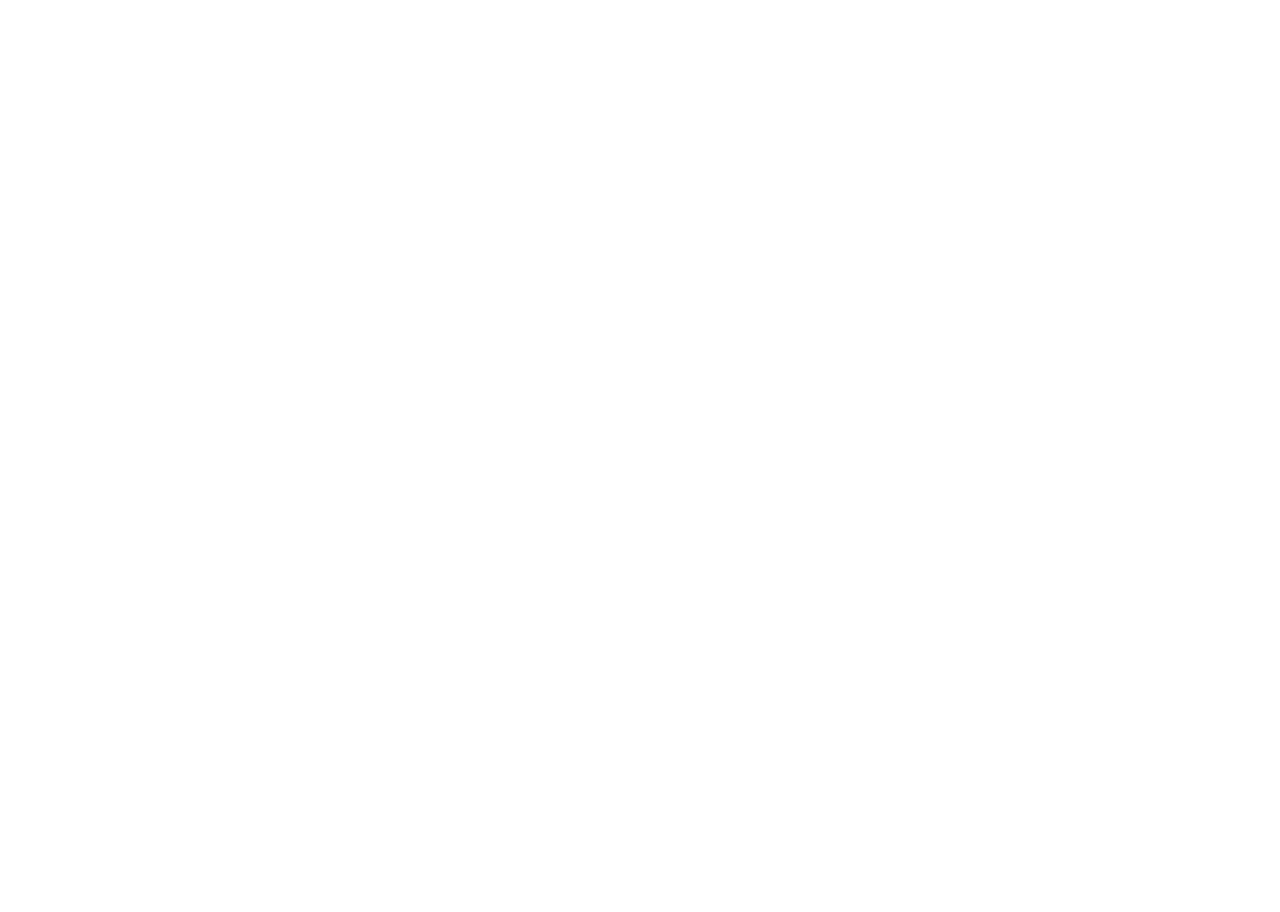
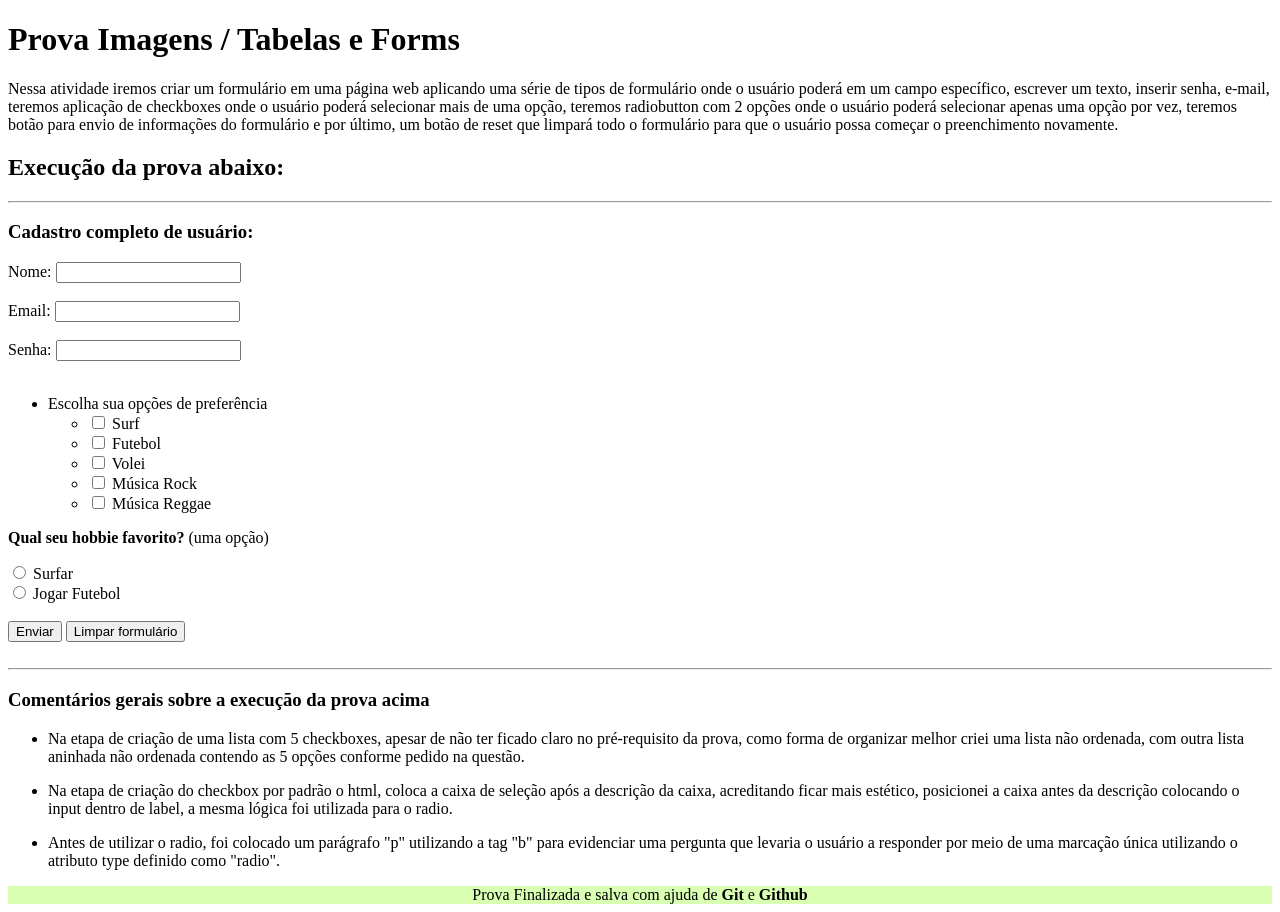
Before and after one commit to ericfortal/prova-aula2-imagens-tabelas-forms, a plain HTML site: page index.html in a window 1280 px wide. Before the commit the page ends 800 px from the top, so only its background shows below. Drawn offline with Linux system fonts and the light colour scheme.

Commit message:
Execução e finalização de prova

```diff
--- a/index.html
+++ b/index.html
@@ -3,9 +3,84 @@
 <head>
     <meta charset="UTF-8">
     <meta name="viewport" content="width=device-width, initial-scale=1.0">
-    <title>Prova - Imagens/Tabelas/Forms</title>
+    <title>Prova Imagens / Tabelas e Forms</title>
 </head>
 <body>
+    <h1>Prova Imagens / Tabelas e Forms</h1>
+    <p>Nessa atividade iremos criar um formulário em uma página web aplicando uma série de tipos de formulário onde o usuário poderá em um campo específico, escrever um texto, inserir senha, e-mail, teremos aplicação de checkboxes onde o usuário poderá selecionar mais de uma opção, teremos radiobutton com 2 opções onde o usuário poderá selecionar apenas uma opção por vez, teremos botão para envio de informações do formulário e por último, um botão de reset que limpará todo o formulário para que o usuário possa começar o preenchimento novamente.</p>
+    <h2>Execução da prova abaixo:</h2>
+    <hr>
+    <h3>Cadastro completo de usuário:</h3>
+    <form action="#">
+        <label for="nome">Nome:</label>
+        <input type="text" id="nome" name="nome"><br><br>
 
+        <label for="email">Email:</label>
+        <input type="email" id="email" name="email"><br><br>
+
+        <label for="senha">Senha:</label>
+        <input type="password" id="senha" name="senha"><br><br>
+
+        <ul>
+            <li>Escolha sua opções de preferência</li>
+            <ul>
+                <li>
+                    <label for="surf">
+                    <input type="checkbox" id="surf" name="surf">
+                    Surf
+                    </label>
+                </li>
+                <li>
+                    <label for="surf">
+                    <input type="checkbox" id="surf" name="surf">
+                    Futebol
+                    </label>
+                </li>
+                <li>
+                    <label for="surf">
+                    <input type="checkbox" id="surf" name="surf">
+                    Volei
+                    </label>
+                </li>
+                <li>
+                    <label for="surf">
+                    <input type="checkbox" id="surf" name="surf">
+                    Música Rock
+                    </label>
+                </li>
+                <li>
+                    <label for="surf">
+                    <input type="checkbox" id="surf" name="surf">
+                    Música Reggae
+                    </label>
+                </li>
+            </ul>
+        </ul>
+
+        <p><b>Qual seu hobbie favorito?</b> (uma opção)</p>
+
+        <label for="hobbieSurfar">
+        <input type="radio" id="hobbieSurfar" name="hobbie" value="hobbieSurfar">
+        Surfar</label><br>
+
+        <label for="hobbieJogarFutebol">
+        <input type="radio" id="hobbieJogarFutebol" name="hobbie" value="hobbieJogarFutebol">
+        Jogar Futebol</label><br><br>
+
+
+        <input type="submit" value="Enviar">
+
+        <input type="reset" value="Limpar formulário">
+
+    </form><br>
+    <hr>
+    <h3>Comentários gerais sobre a execução da prova acima</h3>
+    <ul>
+        <li>Na etapa de criação de uma lista com 5 checkboxes, apesar de não ter ficado claro no pré-requisito da prova, como forma de organizar melhor criei uma lista não ordenada, com outra lista aninhada não ordenada contendo as 5 opções conforme pedido na questão. </li>
+        <li><p>Na etapa de criação do checkbox por padrão o html, coloca a caixa de seleção após a descrição da caixa, acreditando ficar mais estético, posicionei a caixa antes da descrição colocando o input dentro de label, a mesma lógica foi utilizada para o radio.</p></li>
+        <li>Antes de utilizar o radio, foi colocado um parágrafo "p" utilizando a tag "b" para evidenciar uma pergunta que levaria o usuário a responder por meio de uma marcação única utilizando o atributo type definido como "radio".</li>
+    </ul>
+
+    <footer style="background-color: rgb(217, 255, 179); text-align: center;  max-width: 0 auto;  margin: 0 auto;">Prova Finalizada e salva com ajuda de <b>Git</b> e <b>Github</b></footer>
 </body>
 </html>
```
